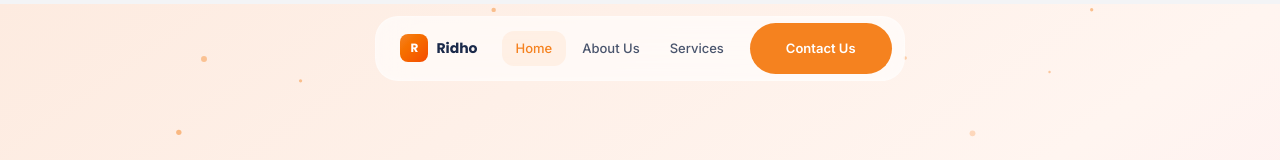
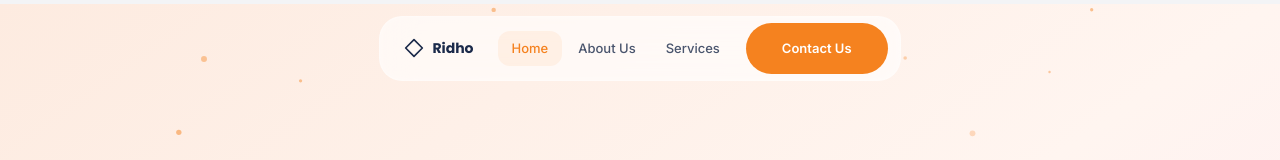
Before and after one commit to mridho24/portofolio, a Next.js app: page / in a window 1280 px wide. Shown: the top 160 px of the page. Built offline with nearby package versions, Linux system fonts and the light colour scheme.

Commit message:
fix: update overview text and navbar logo

```diff
--- a/components/layout/Navbar.tsx
+++ b/components/layout/Navbar.tsx
@@ -70,9 +70,9 @@ export function Navbar() {
             href="#home"
             className="flex items-center gap-2 px-3 py-2 rounded-xl transition-transform duration-300 hover:scale-105"
           >
-            <span className="h-7 w-7 rounded-lg bg-gradient-to-br from-orange to-orange-600 flex items-center justify-center text-white text-xs font-bold font-heading">
-              R
-            </span>
+            <svg className="h-5 w-5 text-navy" viewBox="0 0 24 24" fill="none" stroke="currentColor" strokeWidth={2} strokeLinecap="round" strokeLinejoin="round">
+              <path d="M12 2L22 12L12 22L2 12Z" />
+            </svg>
             <span className="text-sm font-bold text-navy font-heading hidden sm:block">
               Ridho
             </span>
--- a/components/showcase/ShowcaseCard.tsx
+++ b/components/showcase/ShowcaseCard.tsx
@@ -24,7 +24,7 @@ export function ShowcaseCard({
   projectName = "Muhammad Ridho",
   projectCategory = "Fullstack Developer & UI/UX Enthusiast",
   projectDescription = "I'm a fresh graduate from Universitas Syiah Kuala who enjoys transforming ideas into modern web applications. My focus lies in Fullstack Development and UI/UX Design, where functionality meets thoughtful user experience.",
-  projectOverview = "Tech & Design — 2022 to 2026",
+  projectOverview = "Tech & Design",
   clientName = "Universitas Syiah Kuala",
   projectDuration = "2022 — 2026",
   toolsUsed = "Next.js, TypeScript, TailwindCSS",
```
